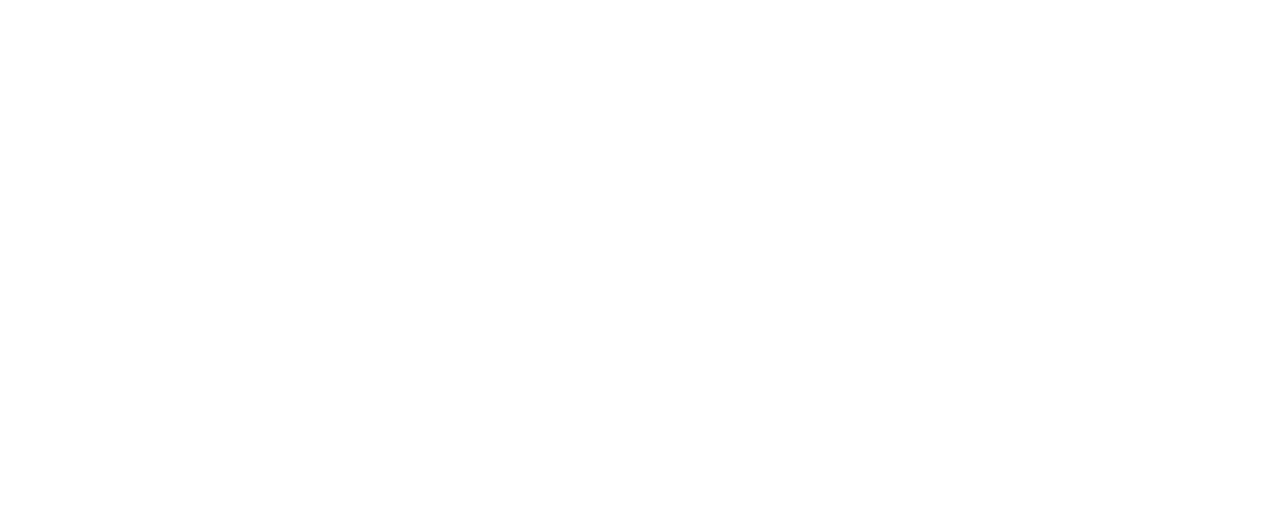
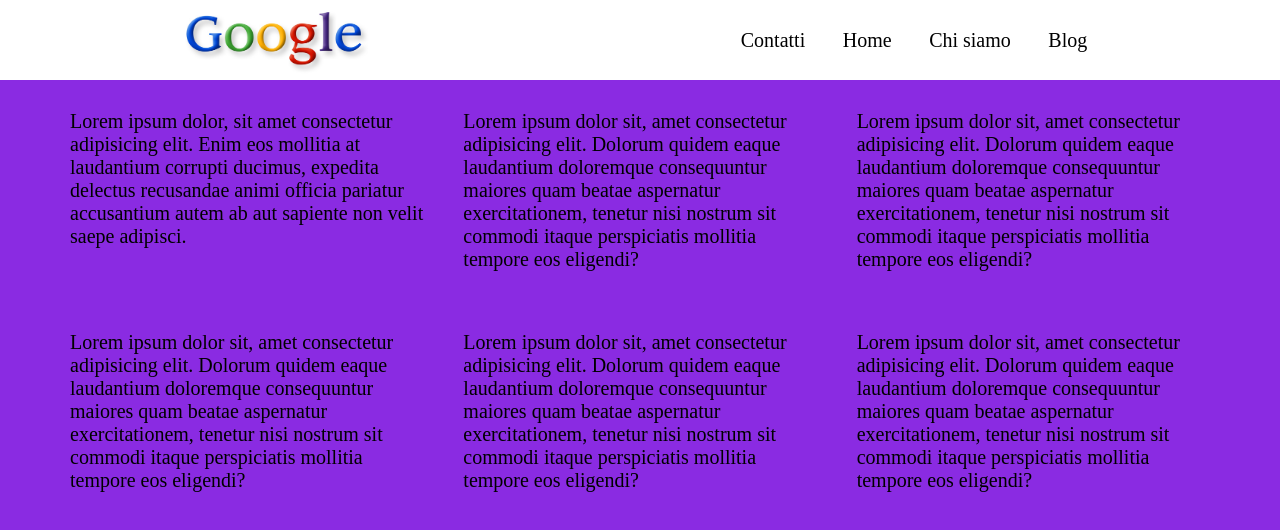
Before and after one commit to Davidebaiocchi/layout-flex, a plain HTML site: page index.html in a window 1280 px wide. Drawn offline with Linux system fonts and the light colour scheme.

Commit message:
header e main

```diff
--- a/css/style.css
+++ b/css/style.css
@@ -3,3 +3,64 @@
     margin: 0;
     padding: 0;
 }
+
+body {
+    font-size: 20px;
+}
+
+a {
+    text-decoration: none;
+    color: black;
+}
+
+
+/* header */
+.menu {
+    display: flex;
+    width: 100%;
+    justify-content: space-around;
+}
+
+header {
+    display: flex;
+    height: 80px;
+    justify-content: space-around;
+    align-items: center;
+}
+
+header img {
+    width: 200px;
+}
+
+nav {
+    width: 30%;
+}
+
+nav ul li {
+   list-style: none;
+}
+
+
+/* main */
+main {
+    background-color: blueviolet;
+    height: 1000px;
+}
+
+.container {
+    width: 100%;
+    max-width: 1180px;
+    margin: 0 auto;
+}
+
+main .row {
+    display: flex;
+}
+
+main .column {
+    flex-basis: 0;
+    flex-grow: 1;
+    padding: 30px 20px;
+}
+
+/* in  alternativa  flex-basis: calc (100% / 3) */
--- a/index.html
+++ b/index.html
@@ -9,13 +9,35 @@
 </head>
 <body>
     <header>
-
+        <div class="logo">
+            <img src="img/googleloghi61.jpg" alt="">
+        </div>
+        <nav>
+            <ul class="menu">
+                <li><a href="#">Contatti</a></li>
+                <li><a href="#">Home</a></li>
+                <li><a href="#">Chi siamo</a></li>
+                <li><a href="#">Blog</a></li>
+            </ul>
+        </nav>
     </header>
 
     <main>
         <div class="container">
 
+            <div class="row">
+                <div class="column">Lorem ipsum dolor, sit amet consectetur adipisicing elit. Enim eos mollitia at laudantium corrupti ducimus, expedita delectus recusandae animi officia pariatur accusantium autem ab aut sapiente non velit saepe adipisci.</div>
+                <div class="column">Lorem ipsum dolor sit, amet consectetur adipisicing elit. Dolorum quidem eaque laudantium doloremque consequuntur maiores quam beatae aspernatur exercitationem, tenetur nisi nostrum sit commodi itaque perspiciatis mollitia tempore eos eligendi?</div>
+                <div class="column">Lorem ipsum dolor sit, amet consectetur adipisicing elit. Dolorum quidem eaque laudantium doloremque consequuntur maiores quam beatae aspernatur exercitationem, tenetur nisi nostrum sit commodi itaque perspiciatis mollitia tempore eos eligendi?</div>
+            </div>
+
+            <div class="row">
+                <div class="column">Lorem ipsum dolor sit, amet consectetur adipisicing elit. Dolorum quidem eaque laudantium doloremque consequuntur maiores quam beatae aspernatur exercitationem, tenetur nisi nostrum sit commodi itaque perspiciatis mollitia tempore eos eligendi?</div>
+                <div class="column">Lorem ipsum dolor sit, amet consectetur adipisicing elit. Dolorum quidem eaque laudantium doloremque consequuntur maiores quam beatae aspernatur exercitationem, tenetur nisi nostrum sit commodi itaque perspiciatis mollitia tempore eos eligendi?</div>
+                <div class="column">Lorem ipsum dolor sit, amet consectetur adipisicing elit. Dolorum quidem eaque laudantium doloremque consequuntur maiores quam beatae aspernatur exercitationem, tenetur nisi nostrum sit commodi itaque perspiciatis mollitia tempore eos eligendi?</div>
+            </div>
         </div>
+
     </main>
 
     <footer>
```
Also changed, not shown: img/googleloghi61.jpg (added).
